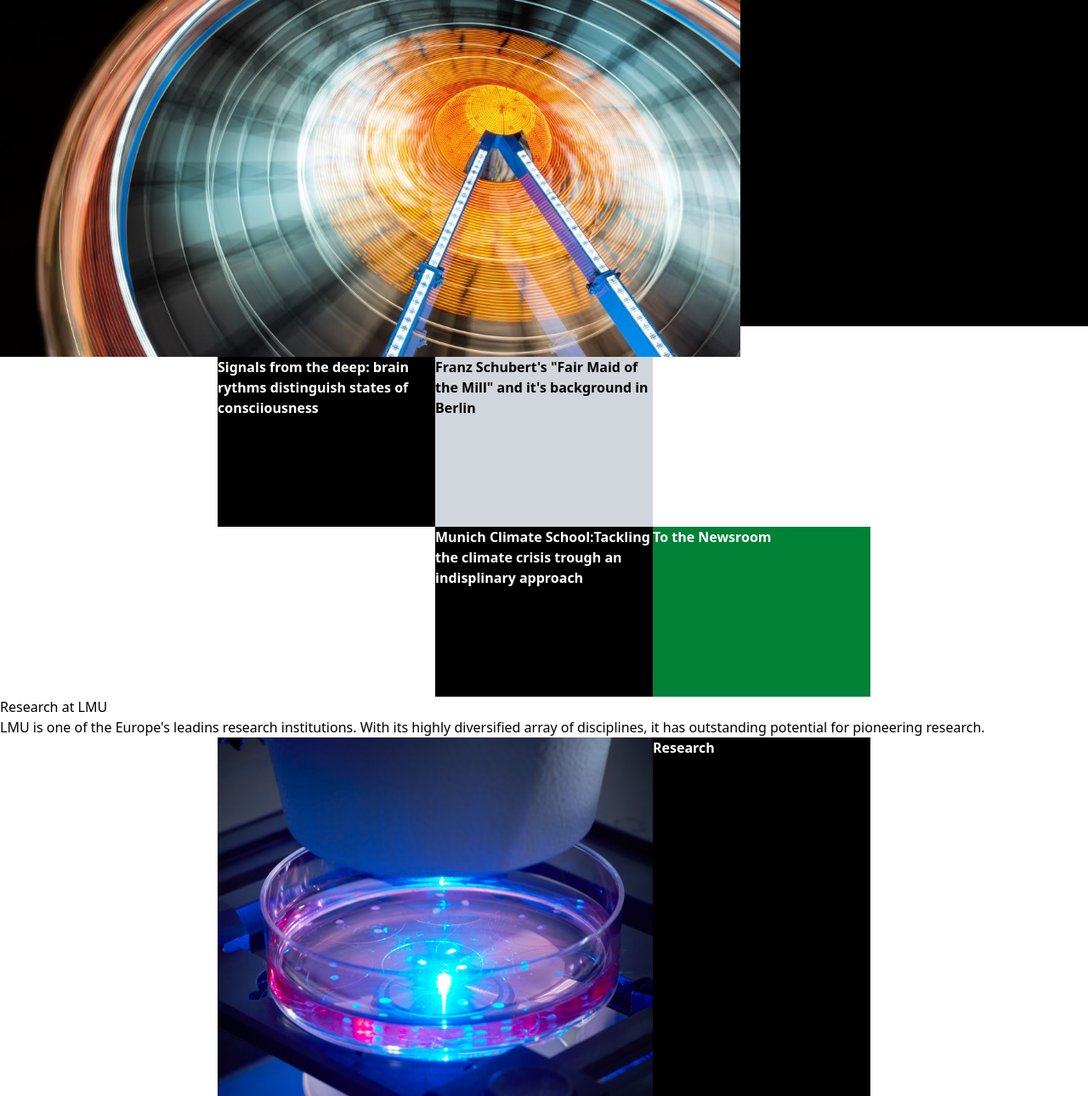
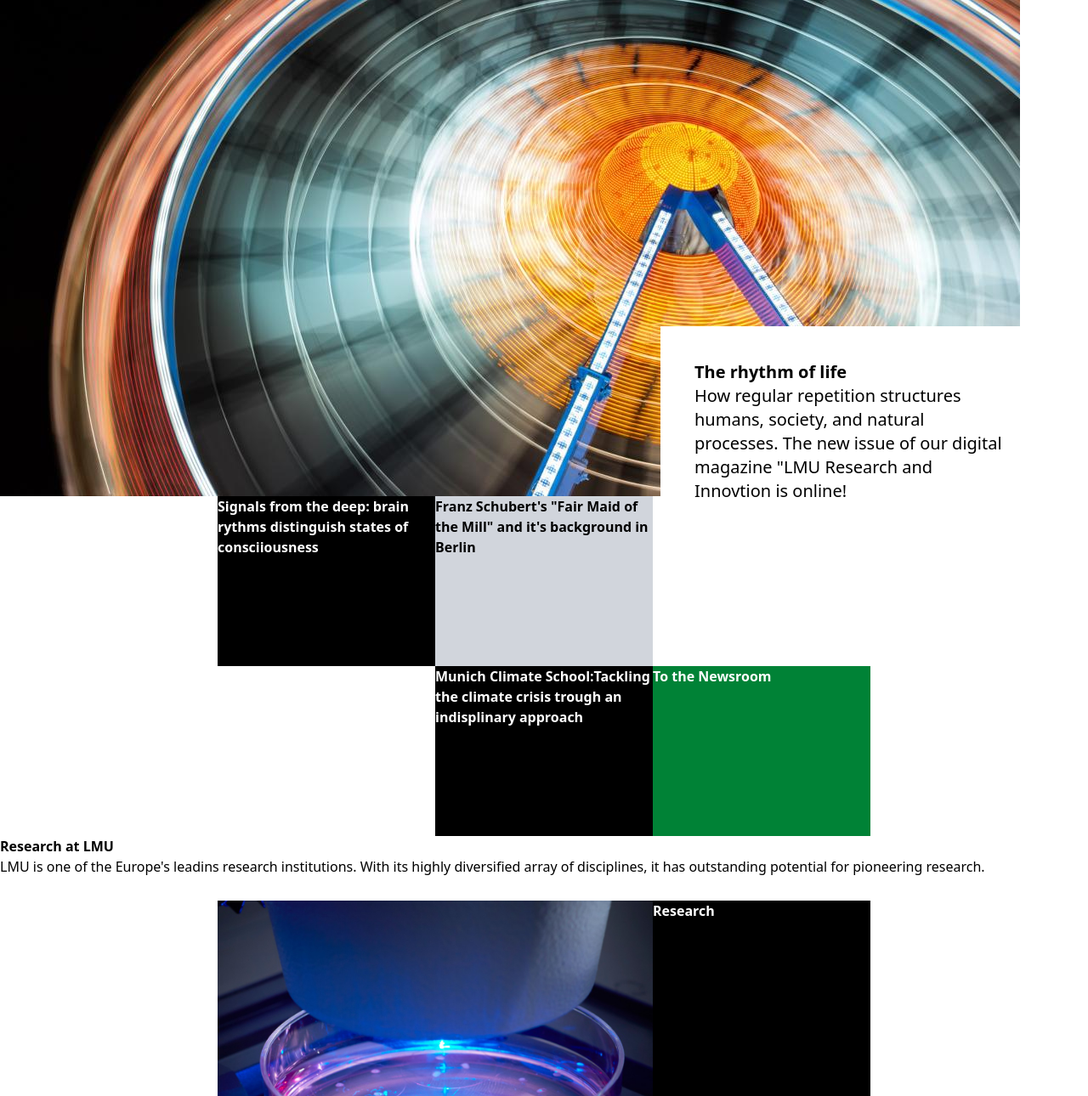
Before and after one commit to FaridaKINGUELEOUA/Gate2-, a website: page index.html in a window 1280 px wide. Shown: the part 76-1366 px from the top of the page at 85% size. Drawn offline with Linux system fonts and the light colour scheme.

Commit message:
Sixth commit

```diff
--- a/index.html
+++ b/index.html
@@ -26,13 +26,13 @@
         <img src="/src/assets/images/Logo_LMU(1).svg" alt="">
         </div>
     </header>
-    <section class="flex mb-0">
-     <div class="-z-20 object-cover w-screen">
+    <section class="relative">
+     <div>
         <img src="/src/assets/images/image.jpg" alt="back">
      </div>
-    <div class= " bg-black cursor-pointer z-20 h-100 w-150 object-bottom-right">
-        <h1 class="text-black text-xl hover:text-green-100 p-10"> <span class= "font-extrabold">The rhythm of life</span>
-            How regular repetition structures humans, society, and natural processes. The new issue of our=r digital magazine "LMU Research and Innovtion is online!</h1>
+    <div class= "absolute bg-white cursor-pointer w-md mt-75 mr-13.75 h-100 z-10 top-1/2 -translate-y-1/2 right-0 text-black text-xl hover:text-green-100 p-10">
+        <h1 class= "font-extrabold">The rhythm of life</h1>
+            <p class="font-light">How regular repetition structures humans, society, and natural processes. The new issue of our digital magazine "LMU Research and Innovtion is online!</p>
      </div>
     </section>
 
@@ -57,18 +57,29 @@
                     </h1>
                 </div>
             </div>
-            <div class="grid grid-cols-5 auto-rows[150px]">
-                <div class="col-span-5">
-                    <h1>Research at LMU</h1>
-                    <p>LMU is one of the Europe's leadins research institutions. With its highly diversified array of disciplines, it has outstanding potential for pioneering research.</p>
-                </div>
-                <div class="col-span-2 col-start-2">
-                    <img src="/src/assets/images/prof.jpg" alt=""
-                    class="-z-10">
+            <div class="mb-7">
+             <h1 class="font-extrabold">Research at LMU</h1>
+                    <p class="font-light">LMU is one of the Europe's leadins research institutions. With its highly diversified array of disciplines, it has outstanding potential for pioneering research.</p>
+            </div>
+            <div class="grid grid-cols-5 grid-rows-2 auto-rows[150px]">
+                <div class="col-span-2 row-span-2 col-start-2 z-0">
+                    <img src="/src/assets/images/prof.jpg" alt="">
                 </div>
                 <div class="col-start-4 col-end-5 bg-black text-white font-bold">
                     <h1>Research</h1>
                 </div>
             </div>
+             <div class="mb-7">
+             <h1 class="font-extrabold">Become a part of LMU Munich</h1>
+                    <p class="font-light">LMU researches work at the highest level on the great questions affecting people, society, culture, the environment and supported by experts in administration, IT and Tech.</p>
+             </div>
+              <div class="grid grid-cols-5 grid-rows-2 auto-rows[150px]">
+                <div class="col-span-2 row-span-2 col-start-2 z-0">
+                    <img src="/src/assets/images/Become.jpg" alt="">
+                </div>
+                <div class="col-start-4 col-end-5 bg-black text-white font-bold">
+                    <h1>Professional appointment</h1>
+                </div>
+            </div>
 </body>
 </html>
```
Also changed, not shown: dist/output.css, src/assets/images/arrow.webp (added).
